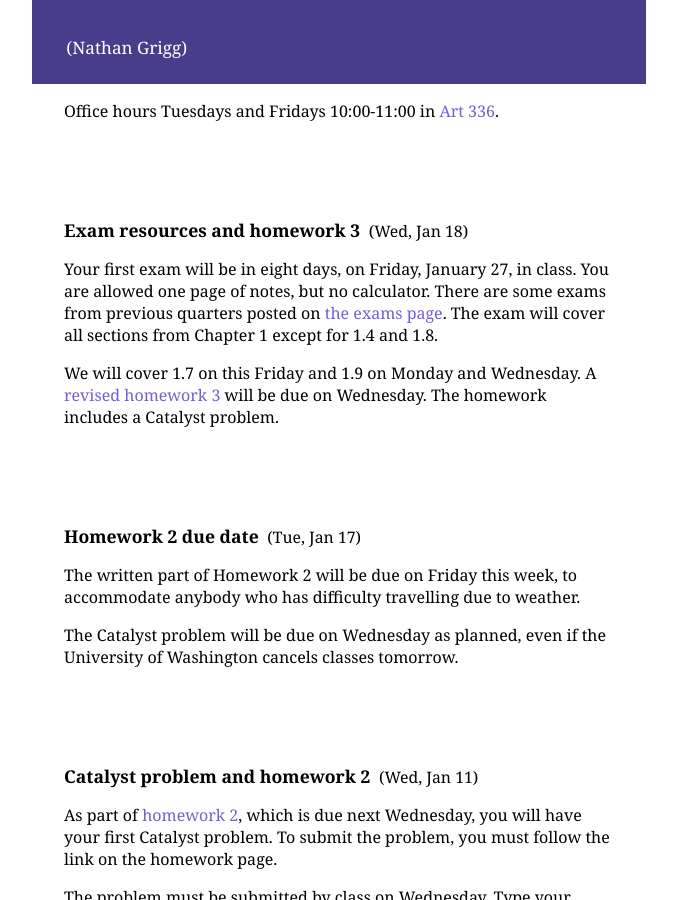
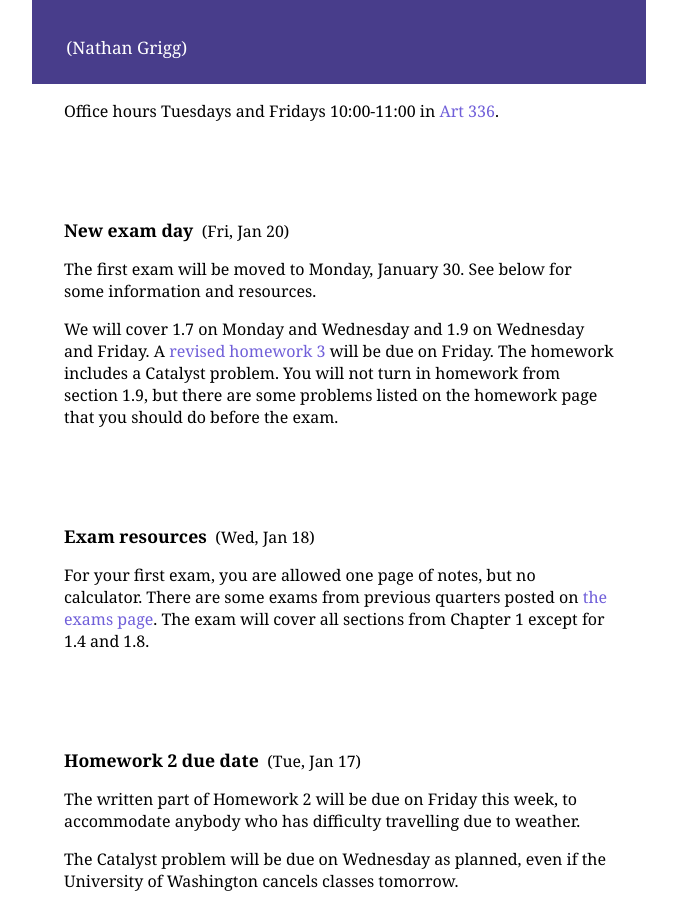
Before and after one commit to nathangrigg/website, a Jekyll site: the page built from math308/wi12/index.html, in a window 1280 px wide and 900 px high. Shown: the whole window, without its empty margins (301-978 px from the left). Built offline with Jekyll 4.4.1, drawn with Linux system fonts in a browser that asks for light colours; Markdown is read by kramdown in place of the engine named in the settings.

Commit message:
New post and updated homework

```diff
--- a/math308/wi12/_posts/2012-01-18-exam-resources.md
+++ b/math308/wi12/_posts/2012-01-18-exam-resources.md
@@ -1,12 +1,9 @@
 ---
-title: 'Exam resources and homework 3'
+title: 'Exam resources'
 layout: 308wi12-post
 date: 2012-01-18 20:00
 ---
 
-Your first exam will be in eight days, on Friday, January 27, in class. You are allowed one page of notes, but no calculator. There are some exams from previous quarters posted on [the exams page][exams]. The exam will cover all sections from Chapter 1 except for 1.4 and 1.8.
-
-We will cover 1.7 on this Friday and 1.9 on Monday and Wednesday. A [revised homework 3][hw3] will be due on Wednesday. The homework includes a Catalyst problem.
+For your first exam, you are allowed one page of notes, but no calculator. There are some exams from previous quarters posted on [the exams page][exams]. The exam will cover all sections from Chapter 1 except for 1.4 and 1.8.
 
 [exams]: {{site.url}}/math308/wi12/exams/
-[hw3]: {{site.url}}/math308/wi12/homework/#3
--- /dev/null
+++ b/math308/wi12/_posts/2012-01-21-new-exam-day.md
@@ -0,0 +1,11 @@
+---
+title: 'New exam day'
+layout: 308wi12-post
+date: 2012-01-20 08:00
+---
+
+The first exam will be moved to Monday, January 30. See below for some information and resources.
+
+We will cover 1.7 on Monday and Wednesday and 1.9 on Wednesday and Friday. A [revised homework 3][hw3] will be due on Friday. The homework includes a Catalyst problem. You will not turn in homework from section 1.9, but there are some problems listed on the homework page that you should do before the exam.
+
+[hw3]: {{site.url}}/math308/wi12/homework/#3
```
Also changed, not shown: math308/wi12/homework/index.md (+1 -1 lines).
